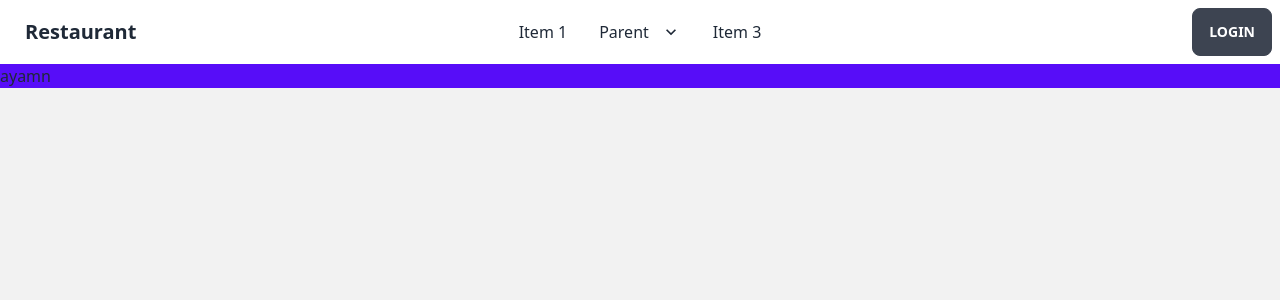
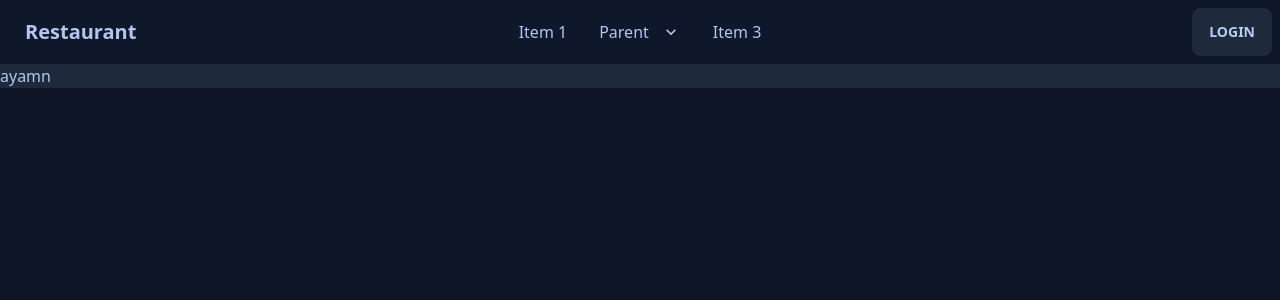
Before and after one commit to rhandyta/restaurant-nextjs, a Next.js app: page / in a window 1280 px wide. Shown: the top 300 px of the page. Built offline with nearby package versions, Linux system fonts and the light colour scheme.

Commit message:
fix colors

```diff
--- a/app/layout.js
+++ b/app/layout.js
@@ -8,7 +8,7 @@ export const metadata = {
 
 export default function RootLayout({ children }) {
     return (
-        <html lang="en" data-theme="light">
+        <html lang="en" data-theme="night">
             <body>
                 <UserContextProvider>
                     <ToastComponent />
--- a/app/page.js
+++ b/app/page.js
@@ -4,7 +4,7 @@ export default function Home() {
     return (
         <main className="bg-base-200 min-h-screen">
             <Header />
-            <h1 className="bg-primary">ayamn</h1>
+            <h1 className="bg-neutral">ayamn</h1>
         </main>
     );
 }
--- a/components/Button.js
+++ b/components/Button.js
@@ -2,7 +2,11 @@ import React from "react";
 
 function Button({ text = "", type = "button", className, children, ...props }) {
     return (
-        <button type={type} className={`btn ${className}`} {...props}>
+        <button
+            type={type}
+            className={`btn btn-primary ${className}`}
+            {...props}
+        >
             {text.length === 0 ? children : text}
         </button>
     );
--- a/tailwind.config.js
+++ b/tailwind.config.js
@@ -24,21 +24,21 @@ module.exports = {
     plugins: [require("daisyui")],
     daisyui: {
         themes: [
-            {
-                mytheme: {
-                    primary: "#e11d48",
-                    secondary: "#fecdd3",
-                    accent: "#6b7280",
-                    neutral: "#1f2937",
-                    "base-100": "#FFF",
-                    info: "#3ABFF8",
-                    success: "#36D399",
-                    warning: "#FBBD23",
-                    error: "#F87272",
-                },
-            },
+            "light",
             "night",
-            "light",
+            // {
+            //     mytheme: {
+            //         primary: "#e11d48",
+            //         secondary: "#fecdd3",
+            //         accent: "#6b7280",
+            //         neutral: "#1f2937",
+            //         "base-100": "#FFF",
+            //         info: "#0CA5E9",
+            //         success: "#2DD4BF",
+            //         warning: "#F4BF50",
+            //         error: "#FB7085",
+            //     },
+            // },
         ],
     },
 };
```
